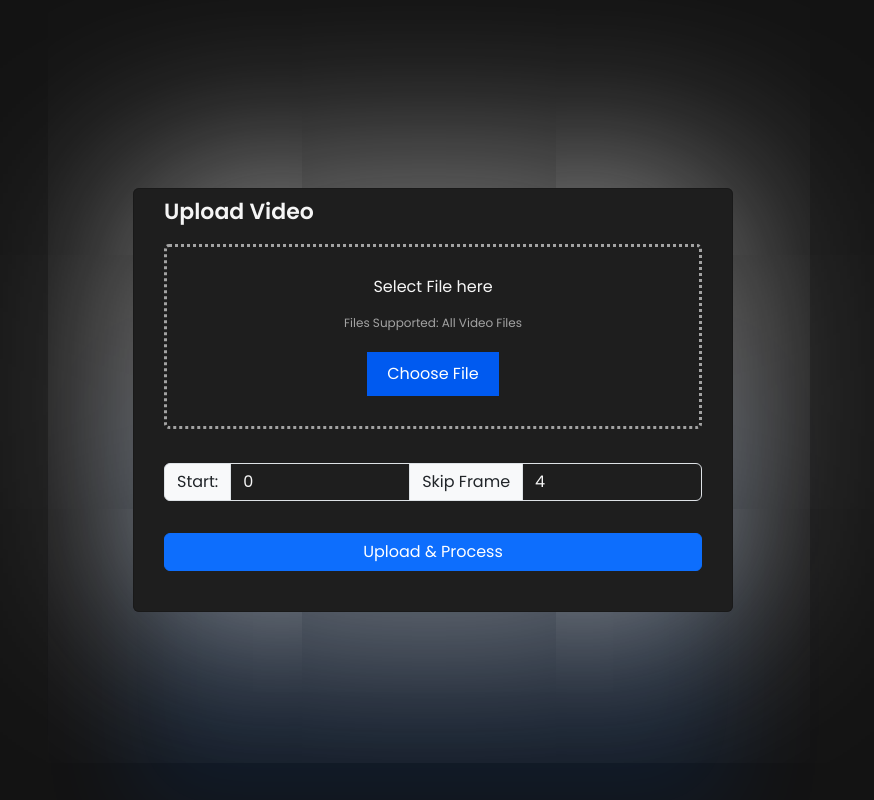
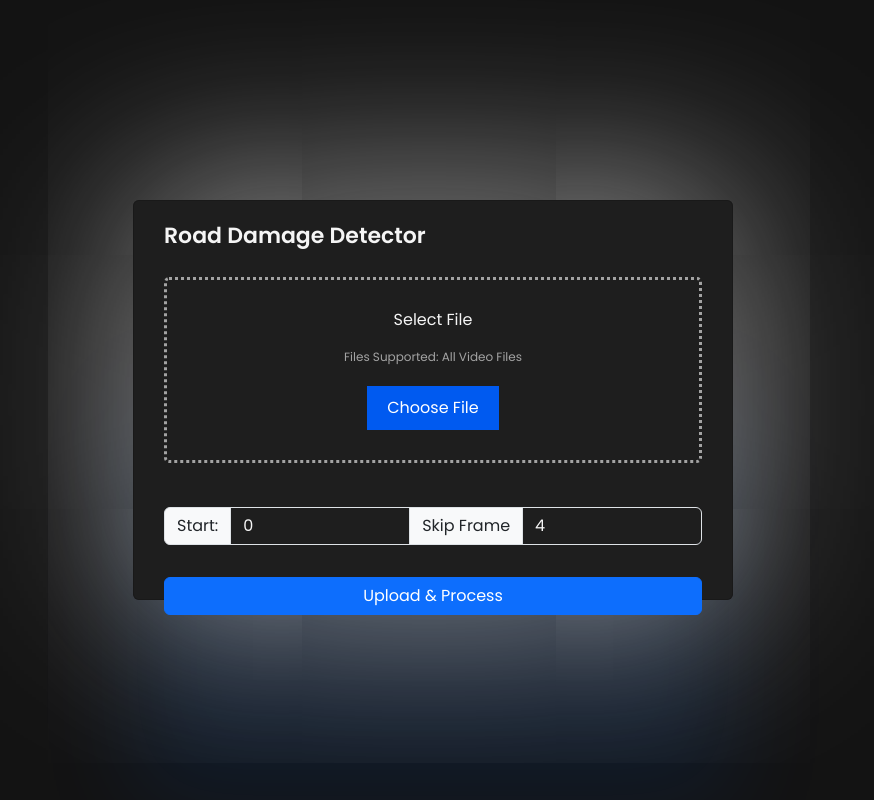
Before and after one commit to Ishaan-Parsone/TRINIT_Code-Geass_ML, a Flask app: page / in a window 1280 px wide. Shown: the whole page, without its empty margins (207-1081 px from the left). Run offline with Flask 2, Linux system fonts and the light colour scheme.

Commit message:
final with UI

```diff
--- a/templates/index.html
+++ b/templates/index.html
@@ -35,7 +35,7 @@
       border-radius: 10px;
       box-shadow: 0 5px 10px 0 rgba(0, 0, 0, 0.3);
       width: 600px;
-      height: 260px;
+      height: 50vh !important;
       background-color: rgba(51, 51, 51, 0.356) !important;
       padding: 10px 30px 40px;
       box-shadow: 0px 0px 200px rgba(245, 245, 245, 0.7),
@@ -55,7 +55,7 @@
     }
 
     .drop_box {
-      margin: 10px 0;
+      margin: 20px 0;
       padding: 30px;
       display: flex;
       align-items: center;
@@ -108,18 +108,24 @@
     }
 
 
-    .input-group{
+    .input-group {
       background: transparent !important;
     }
 
-    .input-group input{
+    .input-group input {
       background: transparent;
-      color:whitesmoke;
+      color: whitesmoke;
     }
-    .input-group input:focus{
+
+    .input-group input:focus {
       background: transparent;
-      color:whitesmoke;
+      color: whitesmoke;
     }
+
+    .selected_file_text{
+      /* -webkit-text-shadow: 0px 0px 10px lightgreen; */
+    }
+
 
   </style>
 
@@ -134,10 +140,10 @@
 
   <div class="container">
     <div class="card" id="card">
-      <h3>Upload Video</h3>
+      <h3 style="text-align: left; margin-top:12px;">Road Damage Detector</h3>
       <div class="drop_box">
         <header>
-          <h4>Select File here</h4>
+          <h4 id="select_file">Select File</h4>
         </header>
         <p>Files Supported: All Video Files</p>
         <form action="/upload" method="post" enctype="multipart/form-data">
@@ -163,6 +169,20 @@
 
   <script>
     $(document).ready(function() {
+
+      var fileInput = document.getElementById('fileID');
+
+      // Attach the onchange event listener
+      fileInput.addEventListener('change', handleFileSelection);
+
+      // Function to handle file selection
+      function handleFileSelection() {
+        // Check if a file is selected
+        if (fileInput.files.length > 0) {
+          document.getElementById('select_file').innerHTML = 'File selected: <span class="selected_file_text">' + fileInput.files[0].name+'</span>';
+        }
+      }
+
       $(document).on("click", "#choose_file_btn", function() {
         $("#fileID").click();
       })
```
